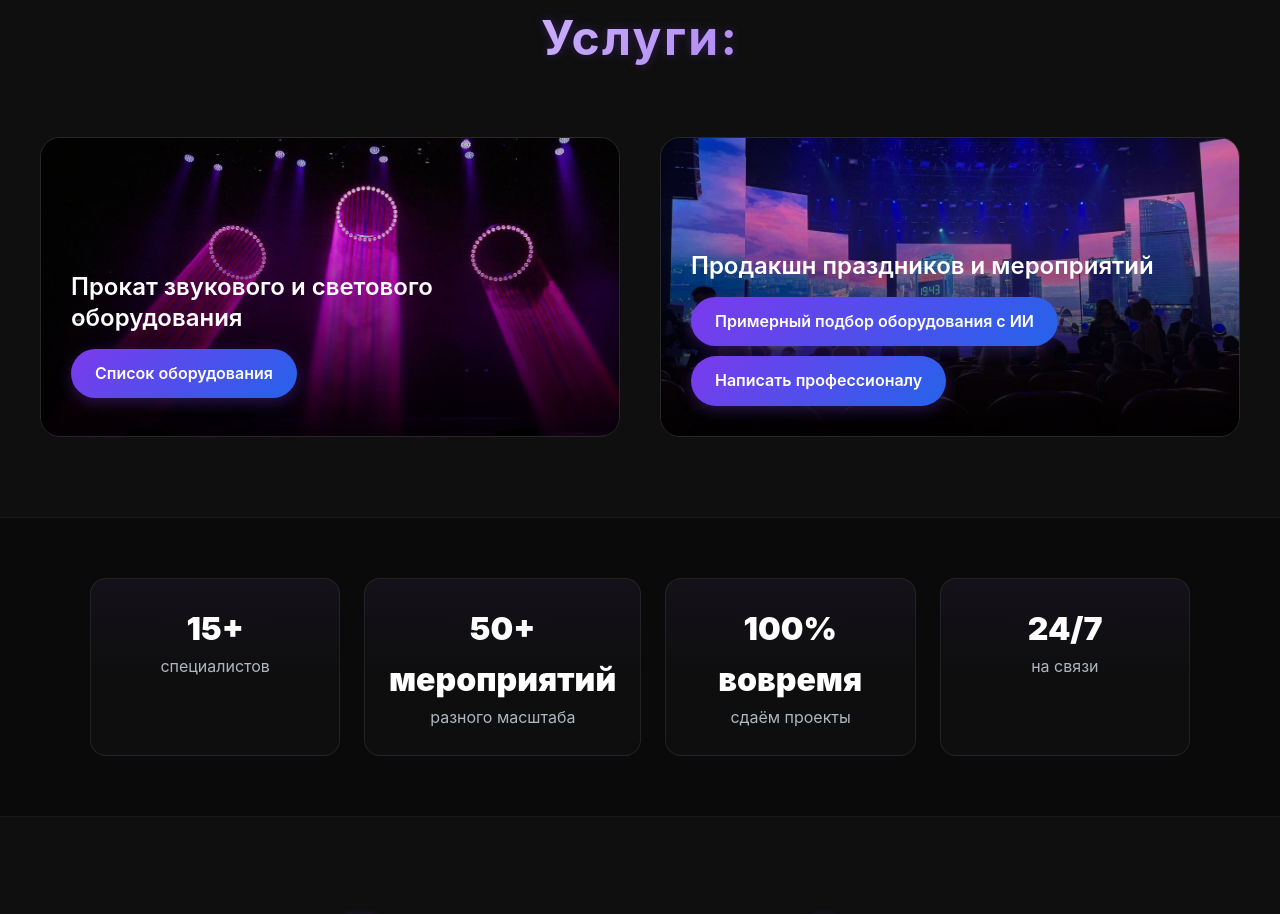
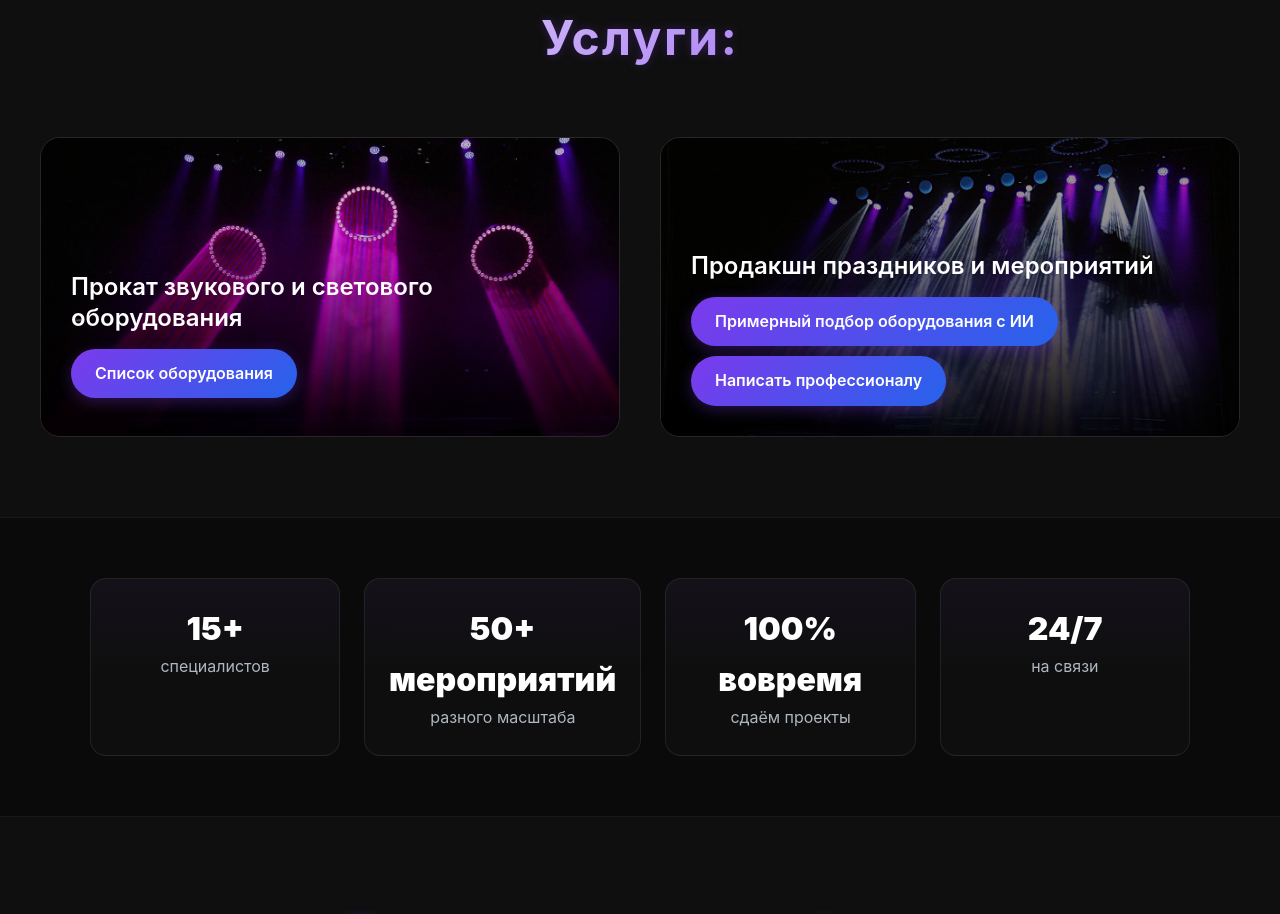
Before and after one commit to PanVOUniversity/SLAMproduction, a React (Create React App) app: page / in a window 1280 px wide. Shown: the part 880-1794 px from the top of the page. Built offline with nearby package versions, Linux system fonts and the light colour scheme.

Commit message:
fix(css): correct asset URLs to existing files in public

```diff
--- a/src/App.css
+++ b/src/App.css
@@ -109,7 +109,7 @@ html {
   background:
     radial-gradient(1200px 400px at 50% 10%, rgba(0,0,0,0.3), transparent 60%),
     linear-gradient(rgba(0, 0, 0, 0.55), rgba(0, 0, 0, 0.55)),
-    url('/mainbackground.jpg?v=2') center/cover;
+    url('/mainbackground.jpg') center/cover;
 }
 
 /* remove pseudo-layers to simplify */
@@ -426,7 +426,7 @@ html {
 }
 
 .service-bg-2 {
-  background-image: url('/экраны за сценой и освещение на сцене оркестр на экранах москва сити вечер фон.jpg');
+  background-image: url('/mainbackground.jpg');
 }
 
 .service-card:hover .service-bg {
```
